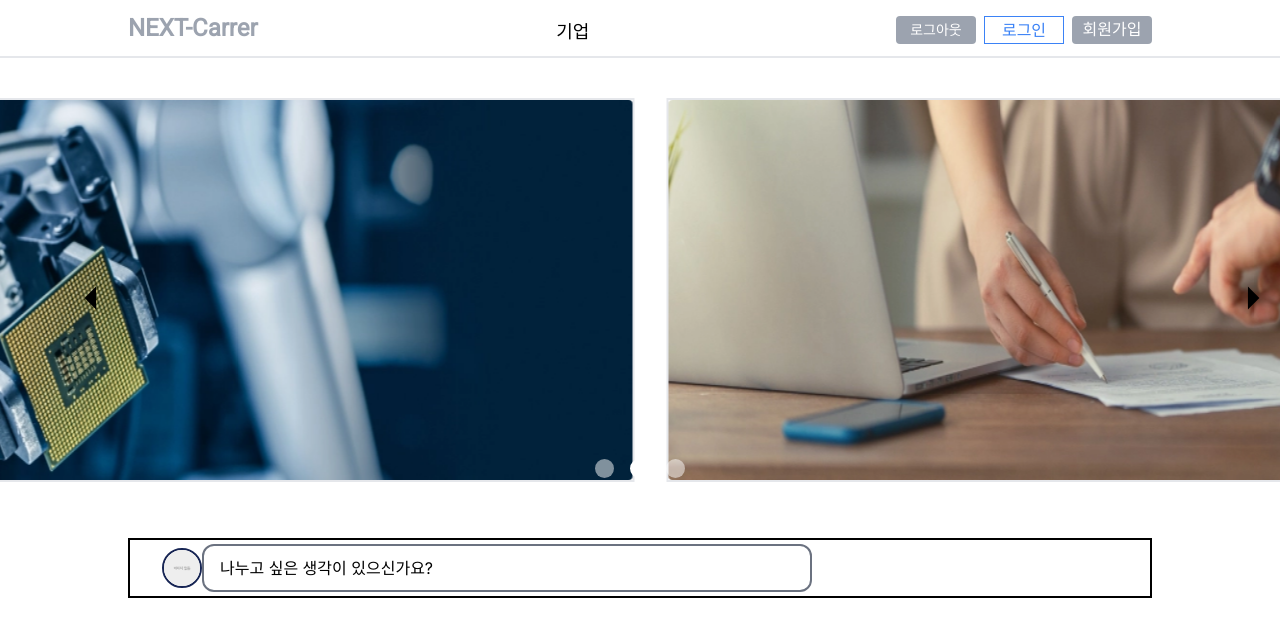
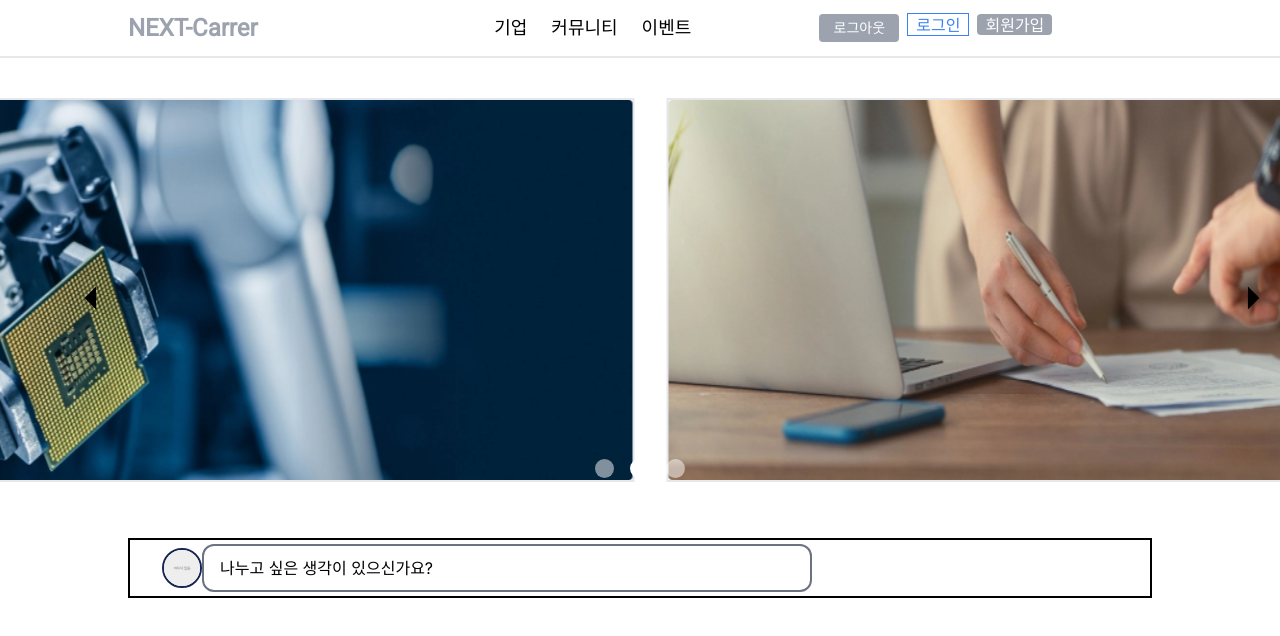
Before and after one commit to junyoungNA/NEXT-Carrer, a Next.js app in the folder client/: page / in a window 1280 px wide. Shown: the top 636 px of the page. Built offline with nearby package versions, Linux system fonts and the light colour scheme; no server answers.

Commit message:
nav 헤더 스타일링 수정 grid 적용 및 navItemp 컴포넌트 적용

```diff
--- a/client/app/components/Navbar/NavItem.tsx
+++ b/client/app/components/Navbar/NavItem.tsx
@@ -1,9 +1,53 @@
 import React from 'react'
+import Link from 'next/link'
 
 const NavItem:React.FC<{}> = () => {
     return (
-        <div className='font-roboto'>
-            폰트 테스트하기
+        <div className='grid grid-cols-[350px_1fr] gap-28 mx-auto place-items-end'>
+            <ul className='flex'>
+                <li>
+                    <Link
+                        href={'/companyList'}
+                        className="w-20 px-2 pt-1 mr-2 text-lg text-center h-7">
+                            기업
+                    </Link>
+                    <Link
+                        href={'/companyList'}
+                        className="w-20 px-2 pt-1 mr-2 text-lg text-center h-7">
+                            커뮤니티
+                    </Link>
+                    <Link
+                        href={'/companyList'}
+                        className="w-20 px-2 pt-1 mr-2 text-lg text-center h-7">
+                            이벤트
+                    </Link>
+                </li>
+            </ul>
+            <ul className='flex'>
+                <li>
+                    <button
+                        className="w-20 px-2 mr-2 text-sm text-center text-white bg-gray-400 rounded h-7"
+                    >
+                        로그아웃
+                    </button>
+                </li>
+                <li>
+                    <Link
+                        href="/login"
+                        className="w-20 px-2 pt-0.5 mr-2 text-center text-blue-500 border border-blue-500 ronded h-7"
+                    >
+                        로그인
+                    </Link>
+                </li>
+                <li>
+                    <Link
+                    href="/register"
+                    className="w-20 px-2 pt-0.5 text-center text-white bg-gray-400 rounded h-7"
+                    >
+                        회원가입
+                    </Link>
+                </li>
+            </ul>
         </div>
     )
 }
--- a/client/app/components/Navbar/Navbar.tsx
+++ b/client/app/components/Navbar/Navbar.tsx
@@ -5,30 +5,11 @@ import NavItem from "./NavItem";
 const Navbar: React.FC<{}> = () => {
   return (
     <header className= 'relative w-full bg-white border-b-2 font-roboto'>
-      <nav className="z-10 flex items-center justify-between m-auto w-[1024px] h-14">
+      <nav className="z-10 flex items-center mx-auto w-[1024px] h-14">
       <span className="text-2xl font-semibold text-gray-400">
         <Link href="/">NEXT-Carrer</Link>
       </span>
-      <div className="flex ">
-        <Link href={'/companyList'} className="w-20 px-2 pt-1 mr-2 text-lg text-center h-7">기업</Link>
-      </div>
-        <aside className="flex pt-1">
-          <button className="w-20 px-2 mr-2 text-sm text-center text-white bg-gray-400 rounded h-7">
-            로그아웃
-          </button>
-          <Link
-            href="/login"
-            className="w-20 px-2 pt-0.5 mr-2 text-center text-blue-500 border border-blue-500 ronded h-7"
-          >
-            로그인
-          </Link>
-          <Link
-            href="/register"
-            className="w-20 px-2 pt-0.5 text-center text-white bg-gray-400 rounded h-7"
-          >
-            회원가입
-          </Link>
-        </aside>
+        <NavItem/>
       </nav>
     </header>
   );
```
